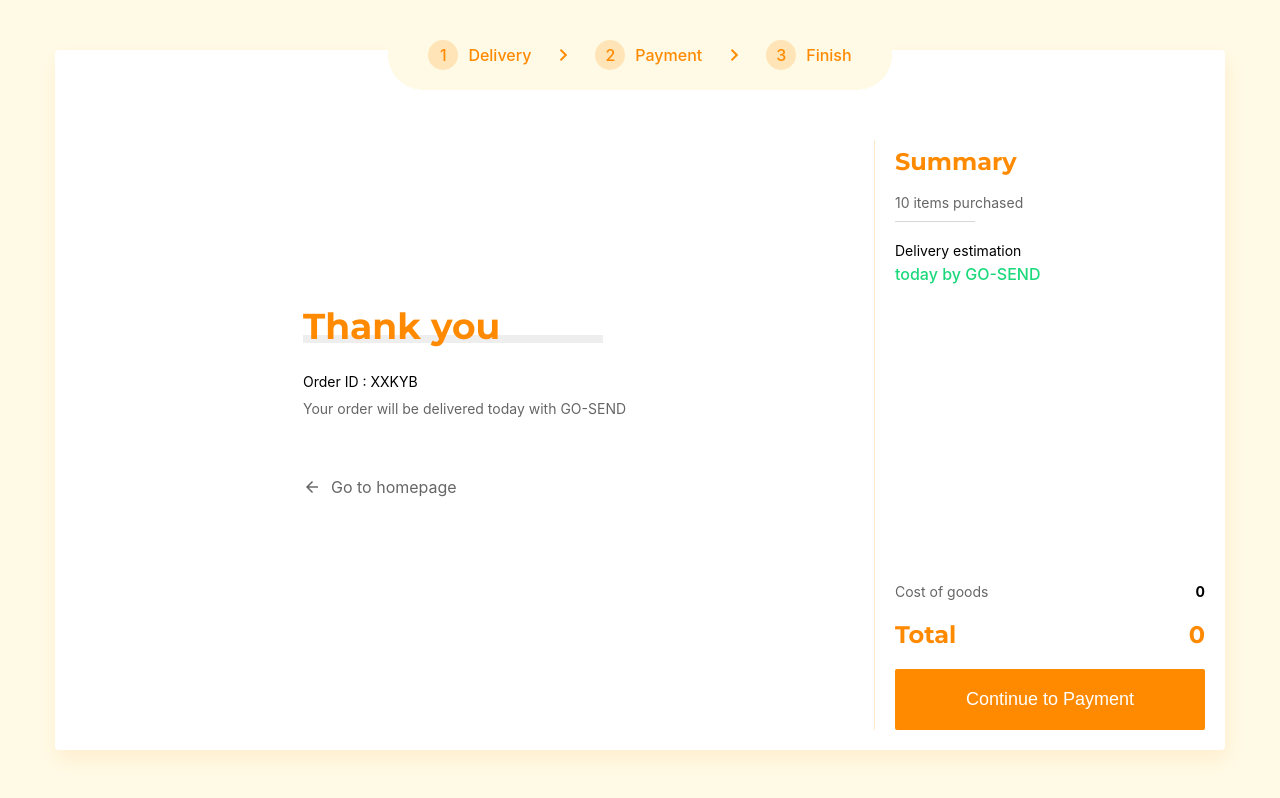
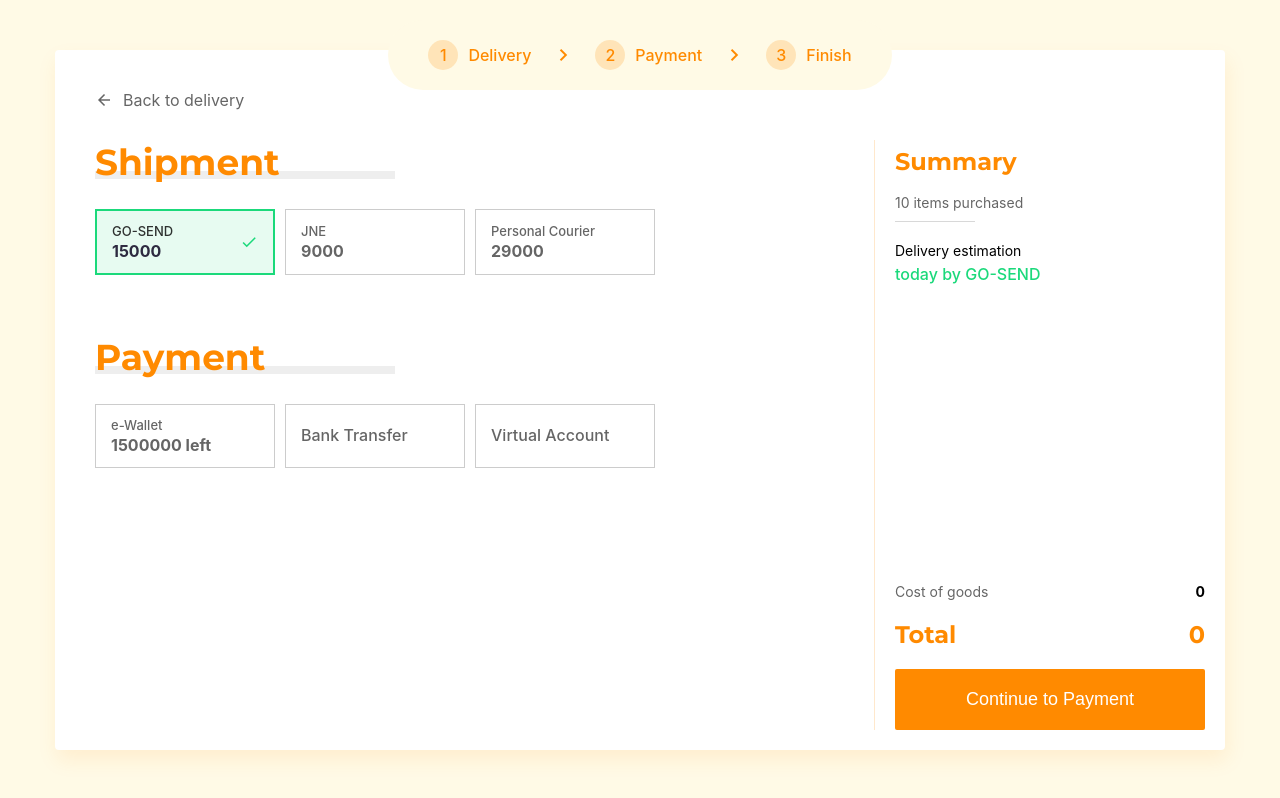
Before and after one commit to rasyidrmhd/Checkout-Simulation, a React (Create React App) app: page / in a window 1280 px wide. Built offline with nearby package versions, Linux system fonts and the light colour scheme.

Commit message:
added shipment and shipmentCard component

```diff
--- a/src/App.js
+++ b/src/App.js
@@ -4,6 +4,7 @@ import Delivery from "./components/Delivery";
 import Divider from "./components/Divider";
 import Finish from "./components/Finish";
 import Icon from "./components/Icon";
+import Shipment from "./components/Shipment";
 import Stepper from "./components/Stepper";
 import Summary from "./components/Summary";
 
@@ -13,7 +14,8 @@ function App() {
       <Stepper />
       <Box backgroundColor="white" borderRadius="4px" boxShadow="2px 10px 20px rgba(255, 138, 0, 0.1)" width="100%" display="flex">
         {/* <Delivery /> */}
-        <Finish />
+        <Shipment />
+        {/* <Finish /> */}
         <Summary />
       </Box>
     </Box>
--- /dev/null
+++ b/src/components/Shipment/ShipmentCard.js
@@ -0,0 +1,30 @@
+import React from "react";
+import { Box, Text } from "..";
+import Icon from "../Icon";
+
+const ShipmentCard = ({ label, price, active }) => {
+  return (
+    <Box
+      display="flex"
+      justifyContent="space-between"
+      alignItems="center"
+      padding="12px 15px"
+      border={`${active ? "2px" : "1px"} solid ${active ? "#1BD97B" : "#CCCCCC"}`}
+      backgroundColor={active ? "#1BD97B1A" : "white"}
+      width="180px"
+      cursor="pointer"
+    >
+      <Box display="flex" flexDirection="column" gap="2px">
+        <Text fontWeight="500" fontSize={!price ? "16px" : "13px"} opacity={active ? "80%" : "60%"}>
+          {label}
+        </Text>
+        <Text fontWeight="700" fontSize="16px" opacity={active ? "100%" : "60%"} color={active ? "#2D2A40" : "black"}>
+          {price}
+        </Text>
+      </Box>
+      {active && <Icon icon="check" weight="400" size="18px" color="#1BD97B" />}
+    </Box>
+  );
+};
+
+export default ShipmentCard;
--- /dev/null
+++ b/src/components/Shipment/index.js
@@ -0,0 +1,41 @@
+import React from "react";
+import { Box, Text } from "..";
+import BackNavigation from "../BackNavigation";
+import StyledHeader from "../StyledHeader";
+import ShipmentCard from "./ShipmentCard";
+
+const Shipment = () => {
+  return (
+    <Box display="flex" flexDirection="column" gap="30px" height="100%" width="70%" padding="40px 40px 20px">
+      <BackNavigation>Back to delivery</BackNavigation>
+      <Box display="flex" flexDirection="column" gap="60px">
+        <Box display="flex" flexDirection="column" gap="30px">
+          <StyledHeader>Shipment</StyledHeader>
+          <Box display="flex" gap="10px">
+            {[
+              { label: "GO-SEND", price: 15000 },
+              { label: "JNE", price: 9000 },
+              { label: "Personal Courier", price: 29000 },
+            ].map((option, idx) => (
+              <ShipmentCard label={option.label} price={option.price} active={option.label === "GO-SEND"} key={idx} />
+            ))}
+          </Box>
+        </Box>
+        <Box display="flex" flexDirection="column" gap="30px">
+          <StyledHeader>Payment</StyledHeader>
+          <Box display="flex" gap="10px">
+            {[
+              { label: "e-Wallet", price: "1500000 left" },
+              { label: "Bank Transfer", price: "" },
+              { label: "Virtual Account", price: "" },
+            ].map((option, idx) => (
+              <ShipmentCard label={option.label} price={option.price} active={option.label === "GO-SEND"} key={idx} />
+            ))}
+          </Box>
+        </Box>
+      </Box>
+    </Box>
+  );
+};
+
+export default Shipment;
```
